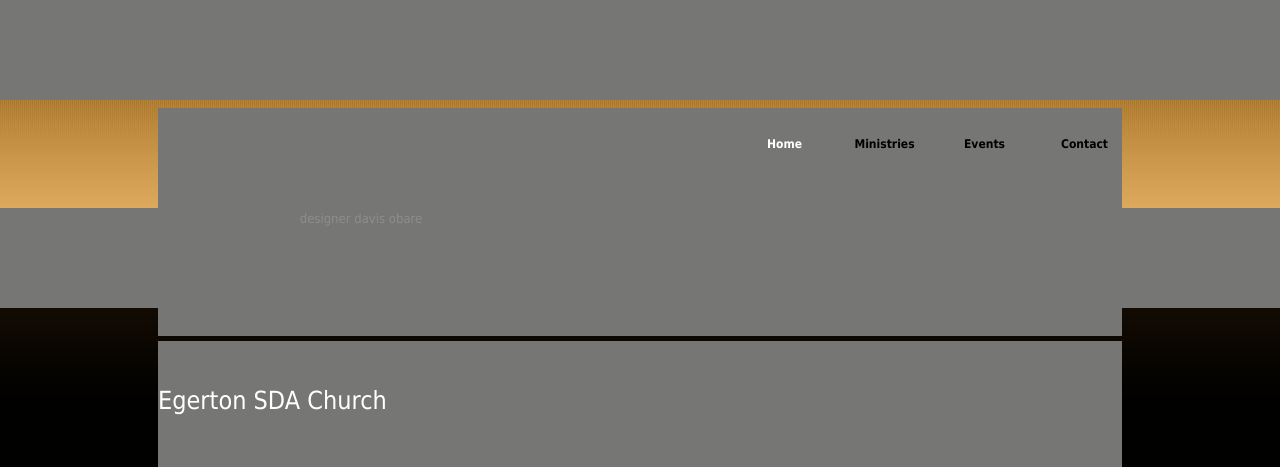
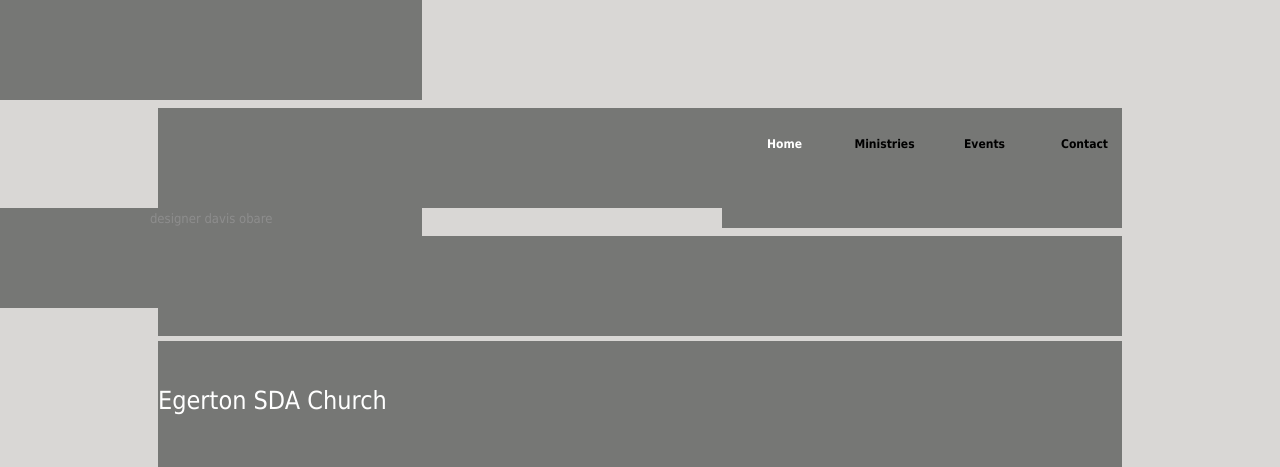
Before and after one commit to davirayobare/swan_pathfinder, a plain HTML site: page index.html in a window 1280 px wide. Shown: the top 467 px of the page. Drawn offline with Linux system fonts and the light colour scheme.

Commit message:
Update templatemo_style.css

```diff
--- a/templatemo_style.css
+++ b/templatemo_style.css
@@ -14,7 +14,7 @@
 	background-position: top;
 	background-repeat: repeat-x
 }
-main {
+Body {
     background: #d9d7d5;
     display: flex;
     flex-wrap: wrap;
```
